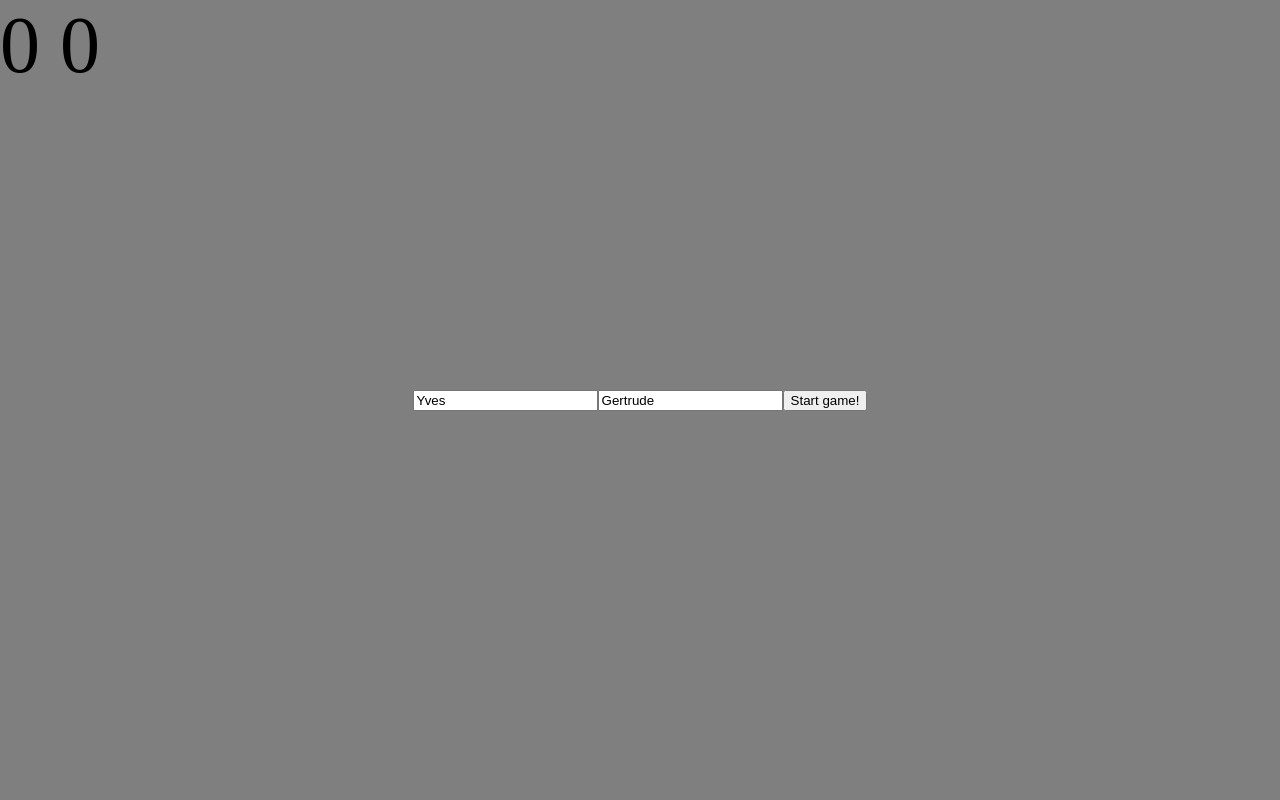
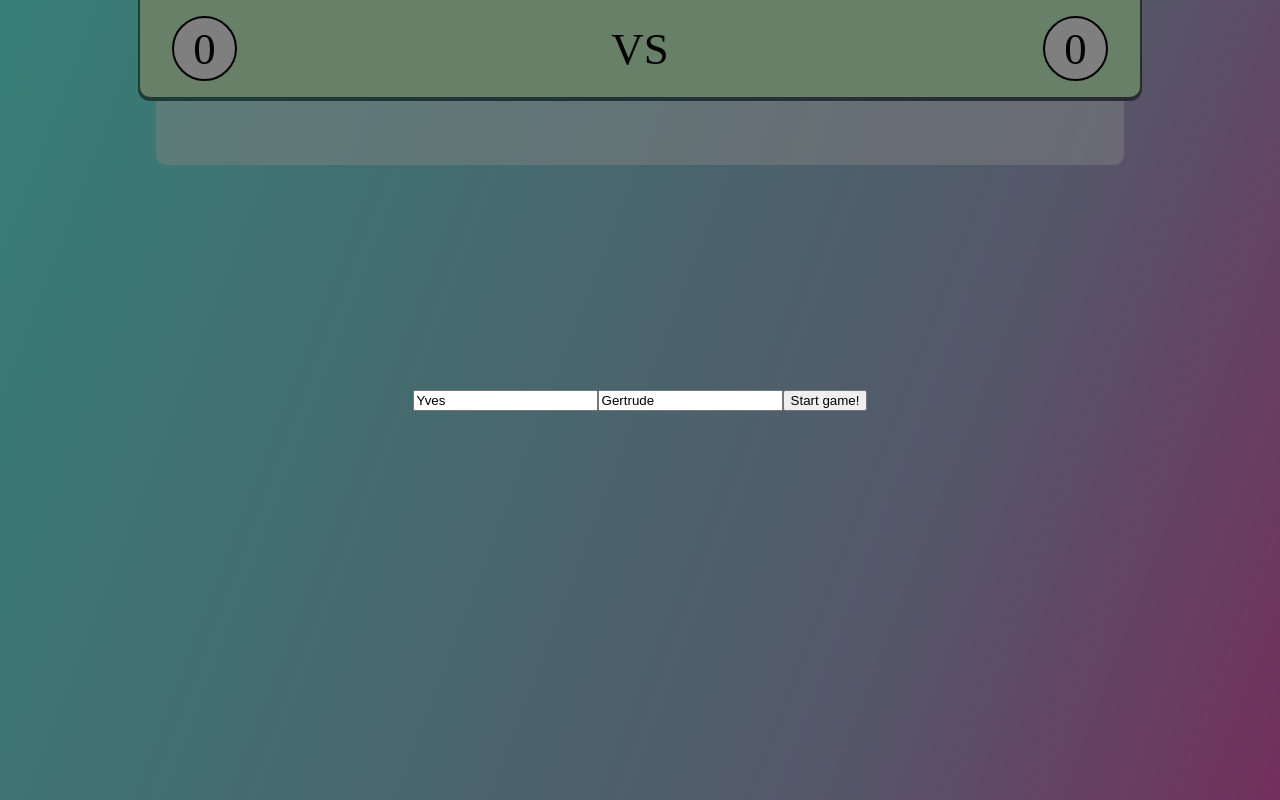
Before and after one commit to twicon/-22a-nov-exam, a website with bundled scripts: page index.html in a window 1280 px wide. Built offline with nearby package versions, Linux system fonts and the light colour scheme.

Commit message:
add game-board styles

```diff
--- a/index.html
+++ b/index.html
@@ -12,8 +12,15 @@
 <body>
 	<main>
 		<section class="scoreboard">
-			<span class="scoreboard__name-p1"></span><span class="scoreboard__score-p1">0</span>
-			<span class="scoreboard__name-p2"></span><span class="scoreboard__score-p2">0</span>
+			<div class="scoreboard__column">
+				<span class="scoreboard__score scoreboard__score-p1">0</span>
+				<span class="scoreboard__name-p1"></span>
+			</div>
+			<div class="scoreboard__column">VS</div>
+			<div class="scoreboard__column">
+				<span class="scoreboard__name-p2"></span>
+				<span class="scoreboard__score scoreboard__score-p2">0</span>
+			</div>
 		</section>
 		<section class="game-board"></section>
 	</main>
--- a/styles/card.scss
+++ b/styles/card.scss
@@ -2,7 +2,6 @@
 	display: inline-block;
 	width: 100px;
 	aspect-ratio: 1 / 1.4;
-	margin: 1rem;
 	perspective: 9999px;
 
 	&__container {
--- /dev/null
+++ b/styles/game.scss
@@ -0,0 +1,49 @@
+main {
+	align-items: center;
+	display: flex;
+	flex-direction: column;
+	height: 100dvh;
+	justify-content: flex-start;
+	margin: 0 auto;
+	width: min((100% - 2rem), 1000px);
+}
+
+.scoreboard {
+	background-color: rgb(210, 255, 210);
+	border-radius: 0 0 10px 10px;
+	box-shadow: 0 2px 0 2px rgb(0 0 0 / 50%);
+	display: flex;
+	font-size: 2.8rem;
+	justify-content: space-between;
+	padding: 1rem;
+	width: 100%;
+
+	&__column {
+		align-items: center;
+		display: flex;
+	}
+
+	&__score {
+		aspect-ratio: 1 / 1;
+		background-color: white;
+		border: 2px solid black;
+		border-radius: 100%;
+		display: grid;
+		margin: 0 1rem;
+		place-items: center;
+		width: 65px;
+	}
+}
+
+.game-board {
+	align-items: flex-start;
+	background-color: rgb(255 255 255 / 50%);
+	border-radius: 0 0 10px 10px;
+	display: flex;
+	flex-wrap: wrap;
+	gap: 1rem;
+	justify-content: center;
+	margin: 4px 1rem 0;
+	padding: 2rem 1rem;
+	width: calc(100% - 2rem);
+}
--- a/styles/global.scss
+++ b/styles/global.scss
@@ -2,3 +2,8 @@
 	box-sizing: border-box;
 	margin: 0;
 }
+
+body {
+	background: hsla(172, 100%, 71%, 1);
+	background: linear-gradient(111deg, hsla(172, 100%, 71%, 1) 0%, hsla(230, 33%, 75%, 1) 71%, hsla(319, 74%, 64%, 1) 100%);
+}
--- a/styles/score.scss
+++ /dev/null
@@ -1,3 +0,0 @@
-.scoreboard {
-	font-size: 5rem;
-}
--- a/styles/style.scss
+++ b/styles/style.scss
@@ -1,4 +1,4 @@
 @use "./global.scss";
 @use "./card.scss";
+@use "./game.scss";
 @use "./popups.scss";
-@use "./score.scss";
```
Also changed, not shown: style.css, 1 other file.
